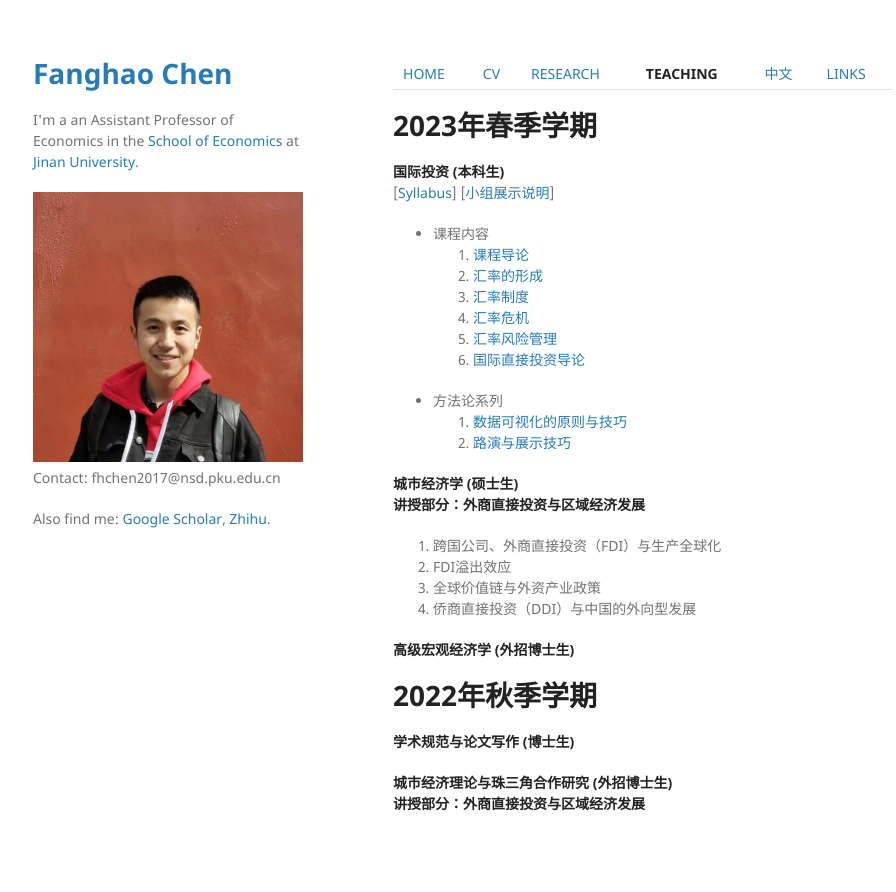
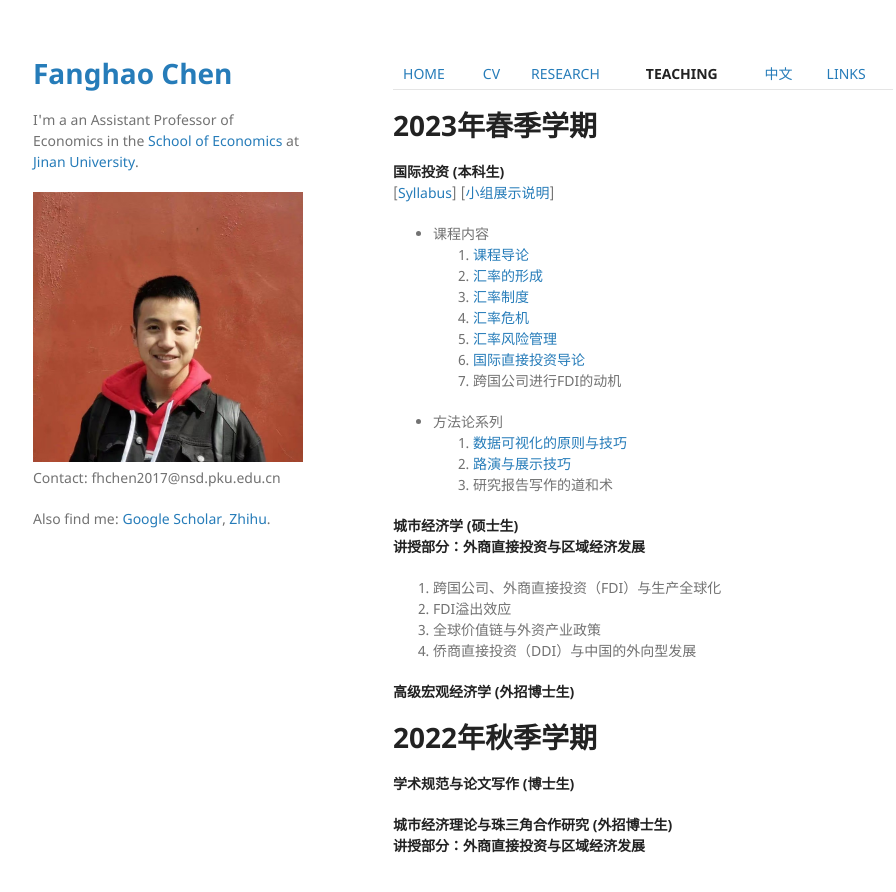
Before and after one commit to FanghaoChen/homepage, a Jekyll site: the page built from teaching.md, in a window 1280 px wide and 926 px high. Shown: the top 892 px of the window, without its empty margins (177-1073 px from the left). Built offline with Jekyll 4.4.1, drawn with Linux system fonts in a browser that asks for light colours; our own code applies the rules of GitHub Pages for plain Markdown files.

Commit message:
Update teaching.md

```diff
--- a/teaching.md
+++ b/teaching.md
@@ -12,10 +12,12 @@
 4. [汇率危机](./assets/第4讲_汇率危机.pdf) <br/>
 5. [汇率风险管理](./assets/第5讲_汇率风险管理.pdf) <br/>
 6. [国际直接投资导论](./assets/第6讲_国际直接投资导论.pdf) <br/>
+7. 跨国公司进行FDI的动机
 
 * 方法论系列
 1. [数据可视化的原则与技巧](./assets/数据可视化的原则与技巧.pdf)
 2. [路演与展示技巧](./assets/方法论2_路演与展示技巧.pdf)
+3. 研究报告写作的道和术
 
 **城市经济学 (硕士生)** <br/>
 **讲授部分：外商直接投资与区域经济发展**
```
